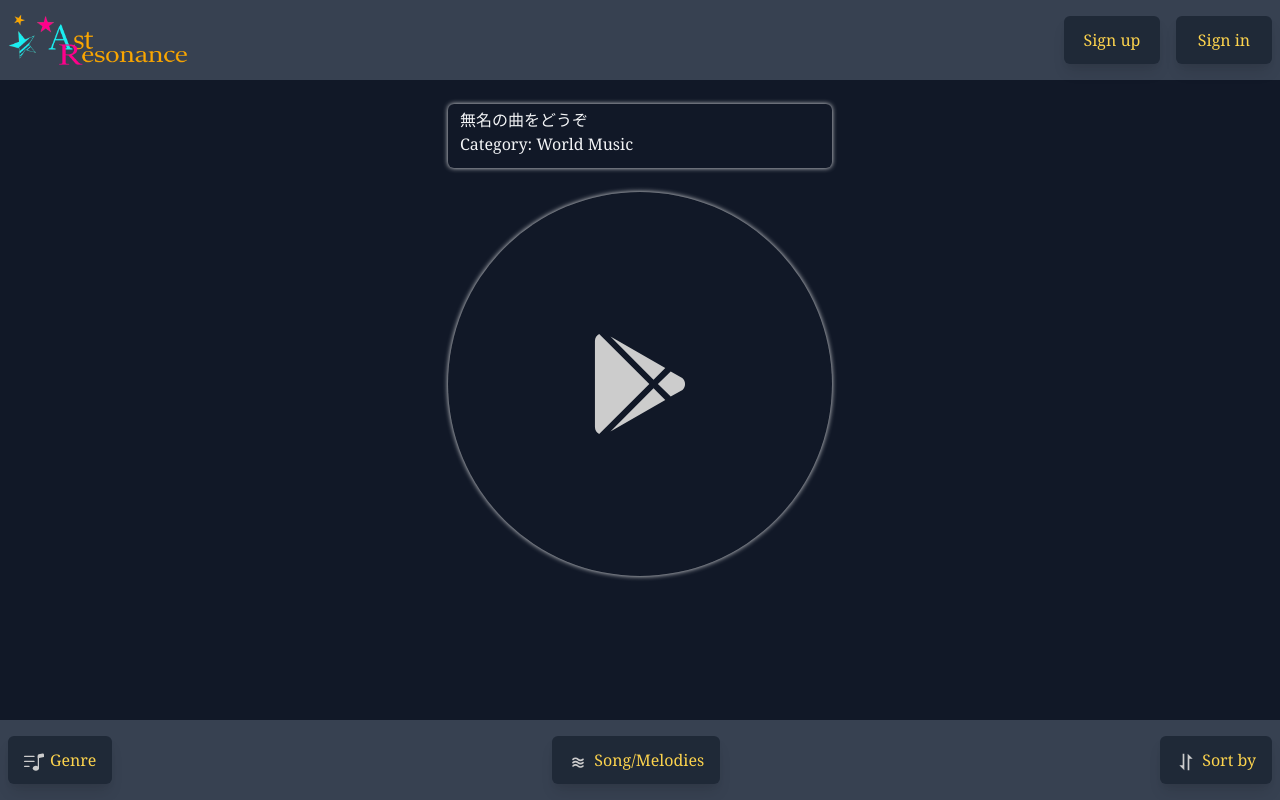
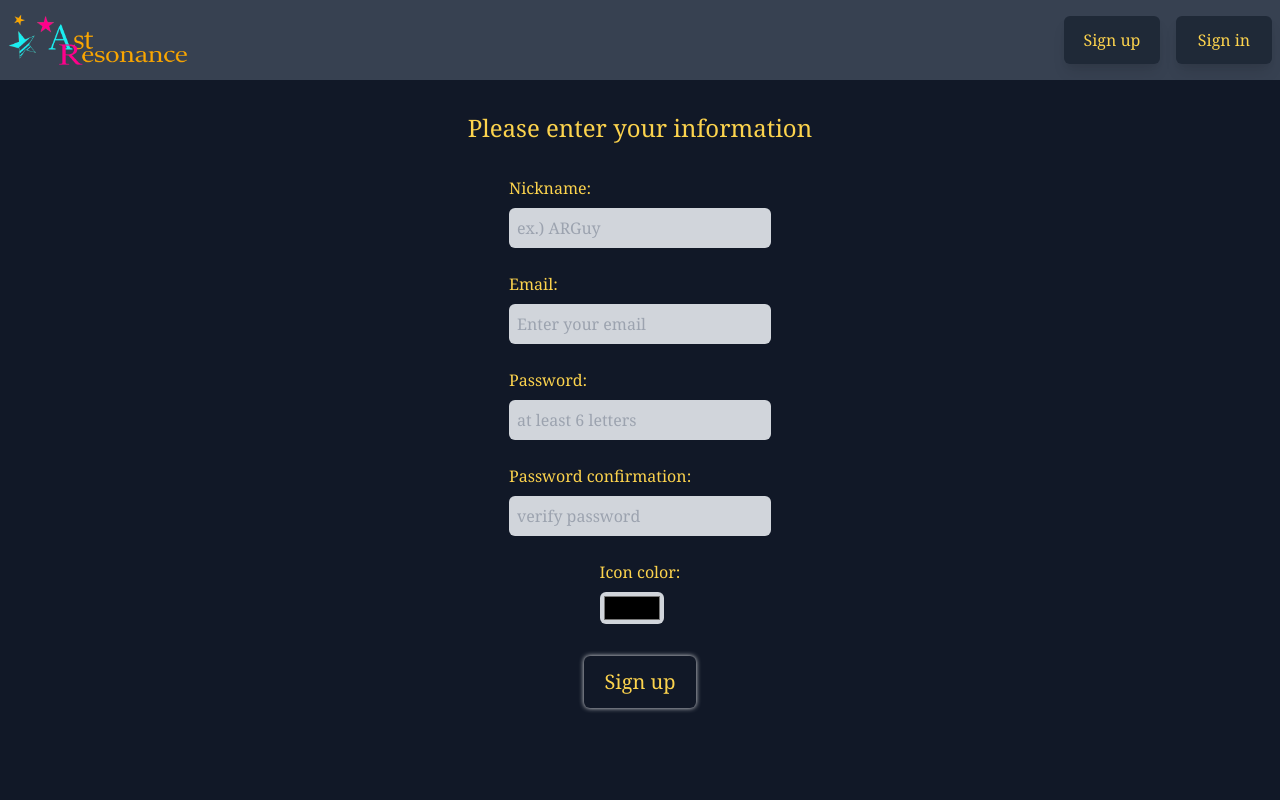
Before and after one commit to Nalicyclica/astresonance-front, a React (Create React App) app: page /SignIn in a window 1280 px wide. Built offline with nearby package versions, Linux system fonts and the light colour scheme; no server answers.

Commit message:
Signin/Signupページビューの作成

```diff
--- a/src/render/Footer.tsx
+++ b/src/render/Footer.tsx
@@ -1,5 +1,4 @@
 import React from 'react';
-import {FaGooglePlay} from 'react-icons/fa'
 import {BiSort} from 'react-icons/bi'
 import {BsMusicNoteList} from 'react-icons/bs'
 import {TiWaves} from 'react-icons/ti'
--- a/src/render/Main.tsx
+++ b/src/render/Main.tsx
@@ -4,6 +4,8 @@
 import Header from './Header'
 import Footer from './Footer';
 import Home from './Home';
+import SignIn from './SignIn'
+import SignUp from './Signup';
 
 
 const Main: React.FC = () => {
@@ -14,8 +16,8 @@
 	return (
 		<div className="flex flex-col bg-gray-900 w-screen h-screen text-yellow-300 font-serif">
       <Header />
-      <Home />
-      <Footer />
+      <SignUp />
+      {/* <Footer /> */}
 		</div>
 	);
 }
--- /dev/null
+++ b/src/render/SignIn.tsx
@@ -0,0 +1,20 @@
+import React from 'react';
+
+const SignIn: React.FC = () => {
+	return (
+    <form className="flex-grow flex flex-col justify-start items-center w-screen">
+      <h1 className="text-2xl mt-8 mb-6">Sign in with your nickname</h1>
+      <label className="my-2">
+        <p>Nickname:</p>
+        <input type="text" value="" placeholder="Enter your nickname" onChange={hoge => hoge} className="my-2 p-2 bg-gray-300 focus:bg-gray-100 focus:outline-none focus:shadow-bright rounded-md text-black"/>
+      </label>
+      <label className="my-2">
+        <p>Password:</p>
+        <input type="password" value="" placeholder="Enter your password" onChange={hoge => hoge} className="my-2 p-2 bg-gray-300 focus:bg-gray-100 focus:outline-none focus:shadow-bright rounded-md text-black"/>
+      </label>
+      <input type="submit" value="Sign in" className="text-xl my-4 px-5 py-3 bg-gray-900 rounded-md shadow-bright hover:shadow-gold"/>
+    </form>
+	);
+}
+
+export default SignIn
--- /dev/null
+++ b/src/render/Signup.tsx
@@ -0,0 +1,34 @@
+import React from 'react';
+
+const SignUp: React.FC = () => {
+	return (
+    <div className="flex-grow bg-gray-900">
+      <form onSubmit={hoge => hoge} className="flex flex-col justify-start items-center">
+        <h1 className="text-2xl mt-8 mb-6">Please enter your information</h1>
+        <label className="my-2">
+          <p>Nickname:</p>
+          <input type="text" value="" placeholder="ex.) ARGuy" onChange={hoge => hoge} className="my-2 p-2 bg-gray-300 focus:bg-gray-100 focus:outline-none focus:shadow-bright rounded-md text-black"/>
+        </label>
+        <label className="my-2">
+          <p>Email:</p>
+          <input type="text" value="" placeholder="Enter your email" onChange={hoge => hoge} className="my-2 p-2 bg-gray-300 focus:bg-gray-100 focus:outline-none focus:shadow-bright rounded-md text-black"/>
+        </label>
+        <label className="my-2">
+          <p>Password:</p>
+          <input type="password" value="" placeholder="at least 6 letters" onChange={hoge => hoge} className="my-2 p-2 bg-gray-300 focus:bg-gray-100 focus:outline-none focus:shadow-bright rounded-md text-black"/>
+        </label>
+        <label className="my-2">
+          <p>Password confirmation:</p>
+          <input type="password" value="" placeholder="verify password" onChange={hoge => hoge} className="my-2 p-2 bg-gray-300 focus:bg-gray-100 focus:outline-none focus:shadow-bright rounded-md text-black"/>
+        </label>
+        <label className="my-2">
+          <p>Icon color:</p>
+          <input type="color" placeholder="verify password" onChange={hoge => hoge} className="h-8 w-16 my-2 px-0.5 bg-gray-300 focus:bg-gray-100 focus:outline-none focus:shadow-bright rounded-md"/>
+        </label>
+        <input type="submit" value="Sign up" className="text-xl my-4 px-5 py-3 bg-gray-900 rounded-md shadow-bright hover:shadow-gold"/>
+      </form>
+    </div>
+	);
+}
+
+export default SignUp
--- a/tailwind.config.js
+++ b/tailwind.config.js
@@ -24,5 +24,6 @@
     // backdropContrast: ['hover'],
     boxShadow: ['hover', 'focus']
   },
-  plugins: [],
+  plugins: [
+  ],
 }
```
Also changed, not shown: package.json (+6 -4 lines), 1 other file (tests, documents, lock files or other folders).
